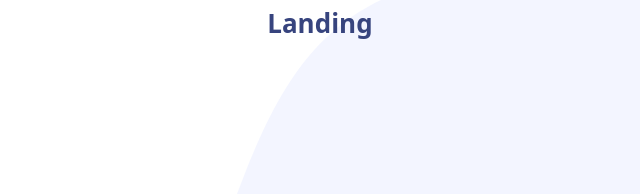
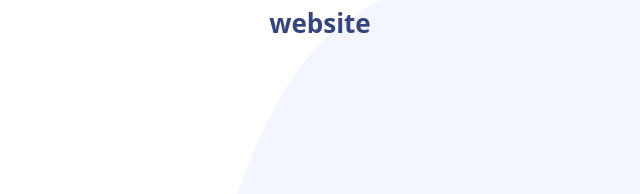
Before and after one commit to AMOHAMMEDIMRAN/social, a plain HTML site: page index.html in a window 1280 px wide. Shown: the top 194 px of the page, 350-990 px from the left. Drawn offline with nearby package versions, Linux system fonts and the light colour scheme.

Commit message:
name changed

```diff
--- a/index.html
+++ b/index.html
@@ -35,7 +35,7 @@
                 <a href="#">Contact</a>
               </nav>
               <div>
-                <h2>Landing</h2>
+                <h2>website</h2>
               </div>
               <div>
                 <a href="#">Buy now</a>
```
